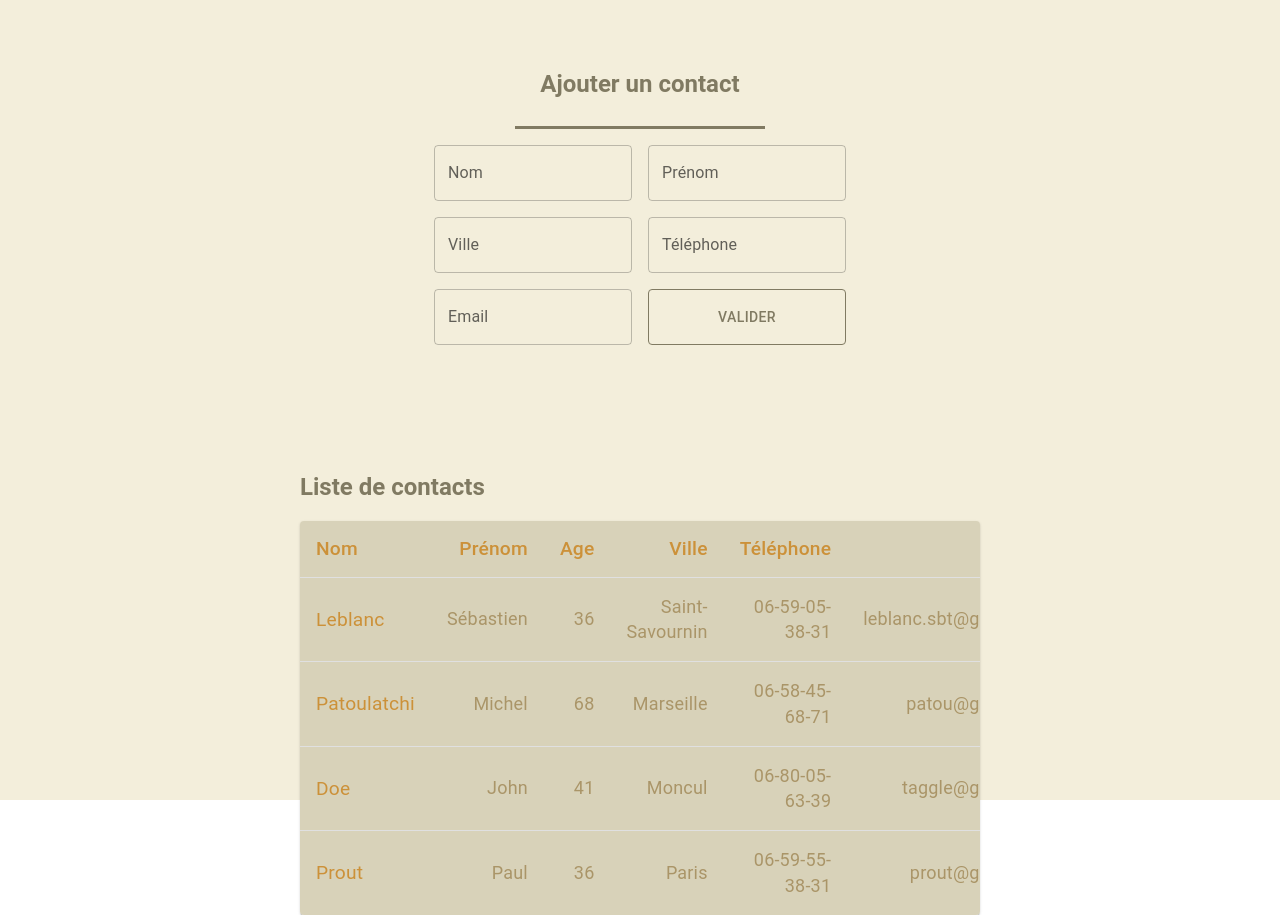
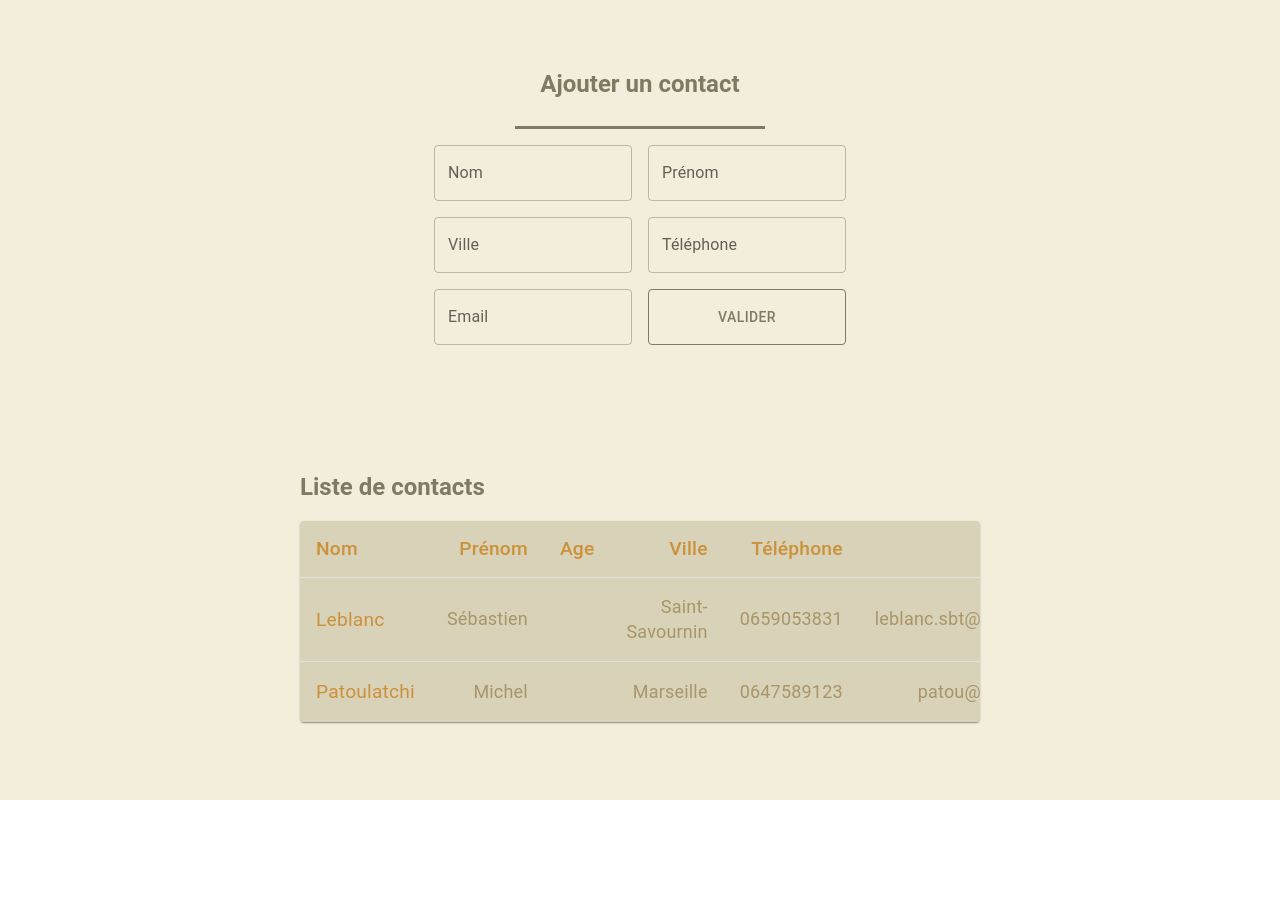
Before and after one commit to sugiilol/gestion-contact, a React (Vite) app in the folder gestion-contact/: page / in a window 1280 px wide. After the commit the page ends 800 px from the top, so only its background shows below. Built offline with nearby package versions, Linux system fonts and the light colour scheme.

Commit message:
redux added and started to setup

```diff
--- a/gestion-contact/package.json
+++ b/gestion-contact/package.json
@@ -13,8 +13,10 @@
     "@emotion/react": "^11.11.1",
     "@emotion/styled": "^11.11.0",
     "@mui/material": "^5.14.5",
+    "@reduxjs/toolkit": "^1.9.5",
     "react": "^18.2.0",
     "react-dom": "^18.2.0",
+    "react-redux": "^8.1.2",
     "uuidv4": "^6.2.13"
   },
   "devDependencies": {
--- a/gestion-contact/src/App.jsx
+++ b/gestion-contact/src/App.jsx
@@ -1,13 +1,17 @@
 import './App.css'
 import Form from './Components/Form/Form'
 import TableCustom from './Components/TableCustom/TableCustom'
+import { Provider } from 'react-redux'
+import { contactStore } from './redux'
 
 function App() {
 
   return (
     <>
-      <Form />
-      <TableCustom />
+      <Provider store={contactStore}>
+        <Form />
+        <TableCustom />
+      </Provider>
     </>
   )
 }
--- a/gestion-contact/src/Components/Form/Form.jsx
+++ b/gestion-contact/src/Components/Form/Form.jsx
@@ -1,12 +1,11 @@
 import "./Form.css"
 import * as React from 'react';
 import { useState, useEffect } from "react";
-
 import Box from '@mui/material/Box';
 import TextField from '@mui/material/TextField';
 import Button from '@mui/material/Button';
-
 import { v4 as uuidv4 } from 'uuid';
+import {addContact, contacts } from "../Data/data"
 
 export default function Form() {
 
@@ -15,8 +14,6 @@ export default function Form() {
     const [cityState, setCityState] = useState('')
     const [phoneState, setPhoneState] = useState('')
     const [emailState, setEmailState] = useState('')
-
-    const [contactsListState, setContactsListState] = useState([])
 
     const surnameChange = (e) => {
         setSurnameState(e)
@@ -37,6 +34,7 @@ export default function Form() {
     const createNewContact = (e) => {
         e.preventDefault()
 
+        if(surnameState != '' && nameState != '' && cityState != '' && phoneState != '' && emailState  != ''){
             const newContact = {
                 id: uuidv4(),
                 surname: surnameState,
@@ -46,14 +44,14 @@ export default function Form() {
                 email: emailState
             }
 
-        const contacts = [...contactsListState]
-        contacts.push(newContact)
-        setContactsListState(contacts)
+           addContact(newContact)
+           console.log(contacts)
+        }
     }
 
     useEffect(() => {
-        console.log(contactsListState)
-    }, [contactsListState])
+
+    }, [])
 
     return (
         <div className="custom-form-style">
--- a/gestion-contact/src/Components/TableCustom/TableCustom.jsx
+++ b/gestion-contact/src/Components/TableCustom/TableCustom.jsx
@@ -9,18 +9,12 @@ import TableHead from '@mui/material/TableHead';
 import TableRow from '@mui/material/TableRow';
 import Paper from '@mui/material/Paper';
 
+import { useSelector } from "react-redux"
+
+
 export default function TableCustom() {
 
-    function createData(surName, name, age, city, phone, email) {
-        return { surName, name, age, city, phone, email };
-    }
-
-    const rows = [
-        createData("Leblanc", "Sébastien", 36, "Saint-Savournin", "06-59-05-38-31", "leblanc.sbt@gmail.com"),
-        createData("Patoulatchi", "Michel", 68, "Marseille", "06-58-45-68-71", "patou@gmail.com"),
-        createData("Doe", "John", 41, "Moncul", "06-80-05-63-39", "taggle@gmail.com"),
-        createData("Prout", "Paul", 36, "Paris", "06-59-55-38-31", "prout@gmail.com")
-    ];
+    const contacts = useSelector( (state) => state.contact)
 
     return (
         <div className='wrapper-table'>
@@ -38,19 +32,19 @@ export default function TableCustom() {
                         </TableRow>
                     </TableHead>
                     <TableBody>
-                        {rows.map((row) => (
+                        {contacts.map((contact) => (
                             <TableRow
-                                key={row.surName}
+                                key={contact.id}
                                 sx={{ '&:last-child td, &:last-child th': { border: 0 } }}
                             >
                                 <TableCell component="th" scope="row">
-                                    {row.surName}
+                                    {contact.surname}
                                 </TableCell>
-                                <TableCell align="right">{row.name}</TableCell>
-                                <TableCell align="right">{row.age}</TableCell>
-                                <TableCell align="right">{row.city}</TableCell>
-                                <TableCell align="right">{row.phone}</TableCell>
-                                <TableCell align="right">{row.email}</TableCell>
+                                <TableCell align="right">{contact.name}</TableCell>
+                                <TableCell align="right">{contact.age}</TableCell>
+                                <TableCell align="right">{contact.city}</TableCell>
+                                <TableCell align="right">{contact.phone}</TableCell>
+                                <TableCell align="right">{contact.email}</TableCell>
                             </TableRow>
                         ))}
                     </TableBody>
--- /dev/null
+++ b/gestion-contact/src/redux.js
@@ -0,0 +1,48 @@
+import {configureStore, createSlice} from "@reduxjs/toolkit"
+import { v4 as uuidv4 } from 'uuid';
+
+
+const contactSlice = createSlice({
+    name: "contact",
+    initialState: [
+        {
+            id: uuidv4(),
+            surname: "Leblanc",
+            name: "Sébastien",
+            city: "Saint-Savournin",
+            phone: "0659053831",
+            email: "leblanc.sbt@gmail.com"
+        },
+        {
+            id: uuidv4(),
+            surname: "Patoulatchi",
+            name: "Michel",
+            city: "Marseille",
+            phone: "0647589123",
+            email: "patou@gmail.com"
+        }
+    ],
+    reducers : {
+        addContact: (state, action) => {
+            // "contact/addContact"
+            const newContact = {
+                id: uuidv4(),
+                surname: action.surname,
+                name: action.name,
+                city: action.city,
+                phone: action.phone,
+                email: action.email
+            }
+            state.push(newContact)
+        },
+        deleteContact: (state, action) => {
+            // "contact/deleteContact"
+        },
+    }
+})
+
+export const contactStore = configureStore({
+    reducer:{
+        contact: contactSlice.reducer
+    }
+})
```
Also changed, not shown: gestion-contact/src/assets/data.jsx (deleted), 1 other file (tests, documents, lock files or other folders). Lines whose indentation alone changed are shown as unchanged.
